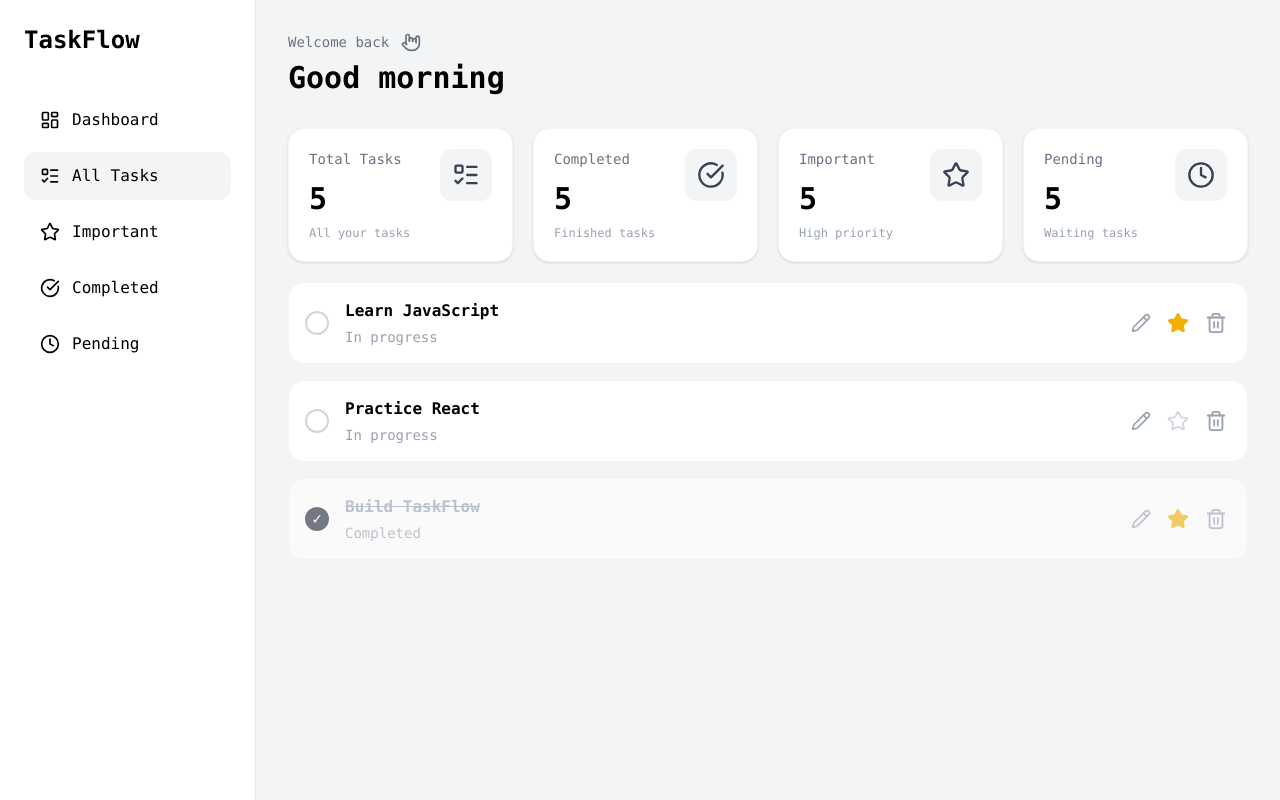
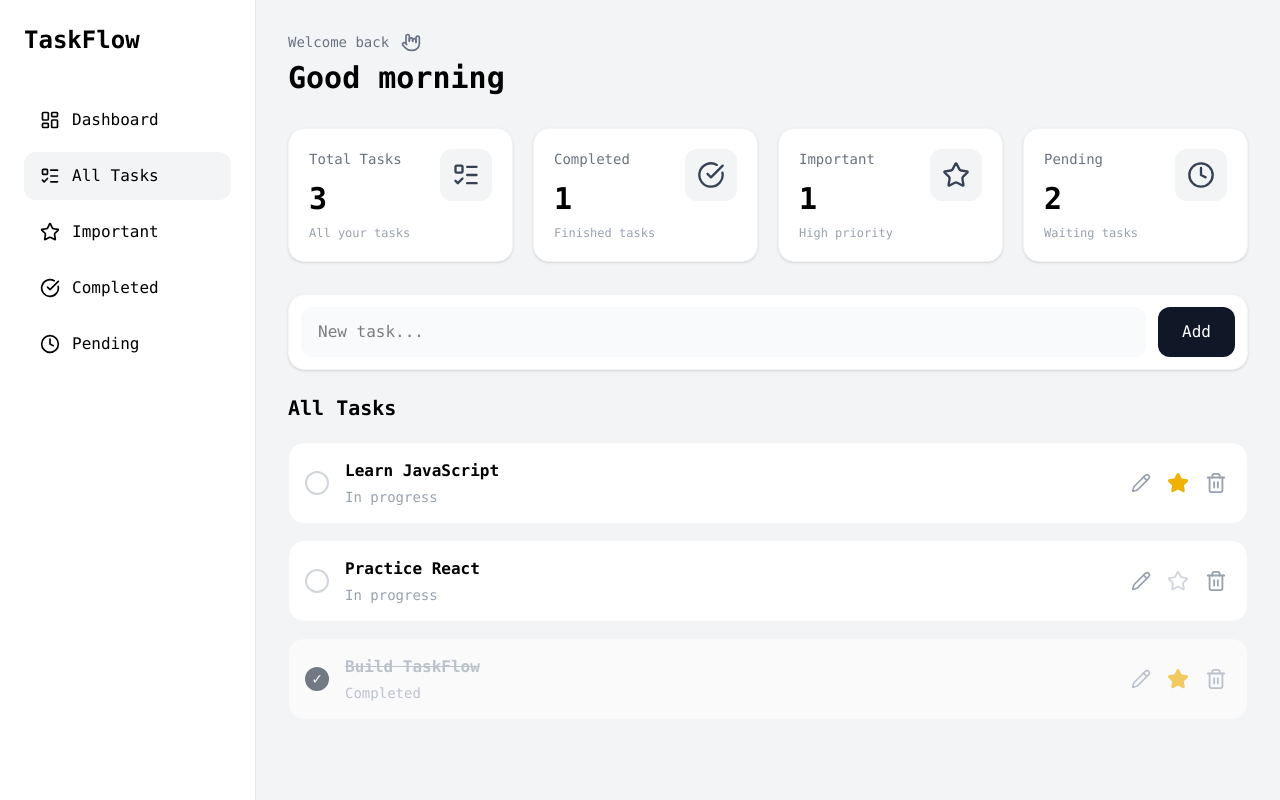
Before and after one commit to zahra-alvandi/taskflow, a React (Vite) app: page / in a window 1280 px wide. Built offline with nearby package versions, Linux system fonts and the light colour scheme.

Commit message:
feat: add task creation and dynamic dashboard stats

```diff
--- a/src/App.jsx
+++ b/src/App.jsx
@@ -1,6 +1,7 @@
 import { useState } from "react";
 import Sidebar from "./components/Sidebar";
 import Dashboard from "./pages/Dashboard";
+import AddTask from "./components/AddTasks";
 
 function App() {
   const [tasks, setTask] = useState([
@@ -35,9 +36,9 @@ function App() {
     setTask(newTasks);
   };
 
-  const [title, setTitle] = useState("");
 
-  const addTask = (event) => {
+
+  const addTask = (event, title) => {
     event.preventDefault();
 
     if (title.trim() === "") {
@@ -48,11 +49,11 @@ function App() {
       id: Date.now(),
       title: title,
       completed: false,
-      important: true,
+      important: false,
     };
 
     setTask([...tasks, newTask]);
-    setTitle("");
+
   };
 
   const toggleTask = (id) => {
@@ -111,98 +112,18 @@ function App() {
   });
 
   return (
-    <div className="min-h-screen bg-gray-100 font-mono flex flex-row">
+    <div className="min-h-screen bg-gray-100 font-mono flex">
       <Sidebar setFilter={setFilter} filter={filter} />
       <Dashboard
         tasks={filteredTask}
+        allTasks={tasks}
+        filter={filter}
         toggleTask={toggleTask}
         toggleImportant={toggleImportant}
         deleteTask={deleteTask}
         editTask={editTask}
+        addTask={addTask}
       />
-      {/*
-      <h1 className="text-4xl font-bold mb-8">TaskFlow</h1>
-
-      <form
-        onSubmit={addTask}
-        className="border flex justify-between px-5 py-6 rounded-lg mb-5 border-gray-400 shadow-md shadow-gray-400"
-      >
-        <input
-          onChange={(event) => {
-            setTitle(event.target.value);
-          }}
-          value={title}
-          type="text"
-          className="rounded-lg w-1/2 px-2 py-3"
-          placeholder="New task..."
-        />
-        <button className="bg-gray-400 px-5 rounded-xl">Add</button>
-      </form>
-
-      <div className="grid grid-cols-1 gap-y-4">
-        {tasks.map((task) => (
-          <div
-            className="bg-white p-4 rounded-lg shadow grid grid-cols-4 cursor-pointer  transition-all"
-            key={task.id}
-            onClick={() => toggleTask(task.id)}
-          >
-            {editingId === task.id ? (
-              <input
-                value={editTitle}
-                onChange={(event) => {
-                  setEditTitle(event.target.value);
-                }}
-                type="text"
-              />
-            ) : (
-              <span>{task.title}</span>
-            )}
-            <span
-              onClick={(event) => {
-                event.stopPropagation();
-                toggleImportant(task.id);
-              }}
-            >
-              {task.important ? "⭐" : "☆"}
-            </span>
-
-            <span>{task.completed ? "✅" : "⭕"}</span>
-
-            <button
-              onClick={(event) => {
-                event.stopPropagation();
-                deleteTask(task.id);
-              }}
-              className="border border-red-400 px-2 py-1 rounded-lg text-red-700 hover:scale-105 transition-all cursor-pointer"
-            >
-              {" "}
-              Delete 🗑️
-            </button>
-
-            <button
-              onClick={(event) => {
-                event.stopPropagation();
-                setEditingId(task.id);
-                setEditTitle(task.title);
-              }}
-              className="border border-blue-400 px-2 py-1 rounded-lg text-blue-700 cursor-pointer transition-all"
-            >
-              Edit ✏️
-            </button>
-            {editingId === task.id && (
-              <button
-                onClick={(event) => {
-                  event.stopPropagation();
-                  editTask(task.id, editTitle);
-                  setEditingId(null);
-                }}
-              >
-                Save changes
-              </button>
-            )}
-          </div>
-        ))}
-      </div> */}
     </div>
   );
 }
--- /dev/null
+++ b/src/components/AddTasks.jsx
@@ -0,0 +1,31 @@
+import { useState } from "react";
+
+function AddTask({ addTask }) {
+  const [title, setTitle] = useState("");
+  return (
+    <div>
+      <form
+        onSubmit={(event) => {
+          addTask(event, title);
+          setTitle("");
+        }}
+        className="bg-white p-3 rounded-2xl border border-gray-100 shadow-sm flex gap-3 mb-6"
+      >
+        <input
+          onChange={(event) => {
+            setTitle(event.target.value);
+          }}
+          value={title}
+          type="text"
+          className="flex-1 px-4 py-3 rounded-xl bg-gray-50 border border-transparent outline-none focus:border-gray-200 focus:bg-white transition"
+          placeholder="New task..."
+        />
+        <button className="px-6 py-3 rounded-xl bg-gray-900 text-white font-medium hover:bg-gray-700 transition cursor-pointer">
+          Add
+        </button>
+      </form>
+    </div>
+  );
+}
+
+export default AddTask;
--- a/src/pages/Dashboard.jsx
+++ b/src/pages/Dashboard.jsx
@@ -1,38 +1,80 @@
 import { HandMetal, ListTodo, CheckCircle, Star, Clock } from "lucide-react";
 import StatCard from "../components/StatsCard";
 import TaskList from "../components/TaskList";
+import AddTask from "../components/AddTasks";
 
-function Dashboard({ tasks, toggleTask, toggleImportant, deleteTask, editTask }) {
+function Dashboard({
+  tasks,
+  allTasks,
+  filter,
+  toggleTask,
+  toggleImportant,
+  deleteTask,
+  editTask,
+  addTask,
+}) {
+  const totalTasks = allTasks.length;
+  const completedTasks = allTasks.filter((task) => task.completed).length;
+  const importantTasks = allTasks.filter(
+    (task) => task.important && !task.completed,
+  ).length;
+  const pendingTasks = allTasks.filter((task) => !task.completed).length;
+
+  let pageTitle;
+  if (filter === "all") {
+    pageTitle = "All Tasks";
+  } else if (filter === "completed") {
+    pageTitle = "Completed";
+  } else if (filter === "important") {
+    pageTitle = "Important";
+  } else {
+    pageTitle = "Pending";
+  }
+
+  let pageText;
+  if (tasks.length === 0) {
+    if (filter === "all") {
+      pageText = "No tasks found.";
+    } else if (filter === "important") {
+      pageText = "No important tasks.";
+    } else if (filter === "completed") {
+      pageText = "No completed tasks.";
+    } else {
+      pageText = "No pending tasks.";
+    }
+  }
+
   const statcards = [
     {
       id: 1,
       title: "Total Tasks",
-      value: 5,
+      value: totalTasks,
       description: "All your tasks",
       icon: <ListTodo size={28} />,
     },
     {
       id: 2,
       title: "Completed",
-      value: 5,
+      value: completedTasks,
       description: "Finished tasks",
       icon: <CheckCircle size={28} />,
     },
     {
       id: 3,
       title: "Important",
-      value: 5,
+      value: importantTasks,
       description: "High priority",
       icon: <Star size={28} />,
     },
     {
       id: 4,
       title: "Pending",
-      value: 5,
+      value: pendingTasks,
       description: "Waiting tasks",
       icon: <Clock size={28} />,
     },
   ];
+
   return (
     <main className="flex-1 p-8">
       <header className="mb-8">
@@ -43,7 +85,7 @@ function Dashboard({ tasks, toggleTask, toggleImportant, deleteTask, editTask })
 
         <h2 className="text-3xl font-bold">Good morning</h2>
       </header>
-      <div className="grid grid-cols-1 sm:grid-cols-2 xl:grid-cols-4 gap-5">
+      <div className="grid grid-cols-1 sm:grid-cols-2 xl:grid-cols-4 gap-5 mb-8">
         {statcards.map((statcard) => {
           return (
             <StatCard
@@ -56,7 +98,22 @@ function Dashboard({ tasks, toggleTask, toggleImportant, deleteTask, editTask })
           );
         })}
       </div>
-      <TaskList tasks={tasks} toggleTask={toggleTask} toggleImportant={toggleImportant} deleteTask={deleteTask} editTask={editTask} />
+
+      <AddTask addTask={addTask} />
+
+      <h2 className="text-xl font-bold my-4">{pageTitle}</h2>
+
+      {tasks.length === 0 ? (
+        <p>{pageText}</p>
+      ) : (
+        <TaskList
+          tasks={tasks}
+          toggleTask={toggleTask}
+          toggleImportant={toggleImportant}
+          deleteTask={deleteTask}
+          editTask={editTask}
+        />
+      )}
     </main>
   );
 }
```
